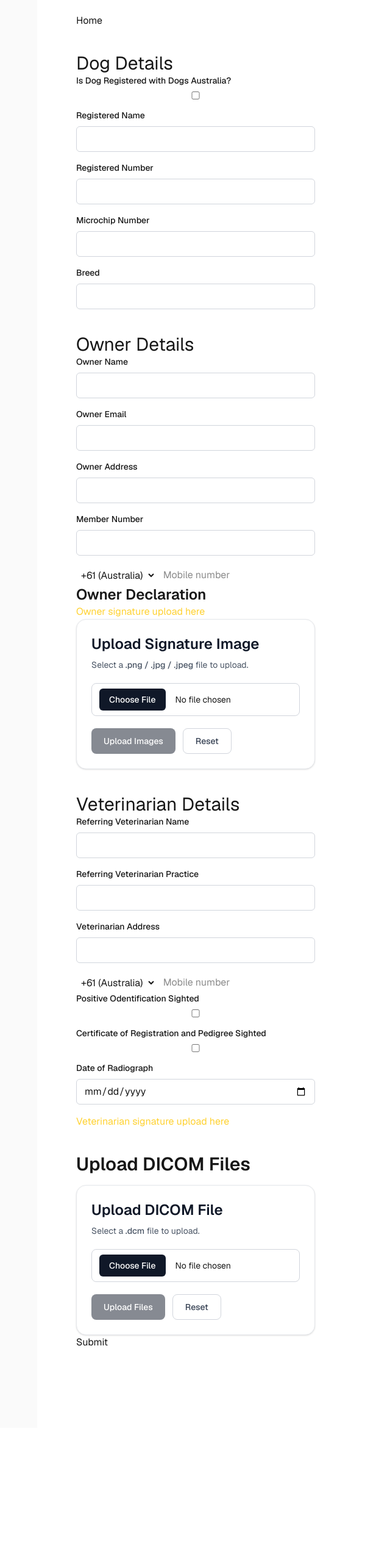
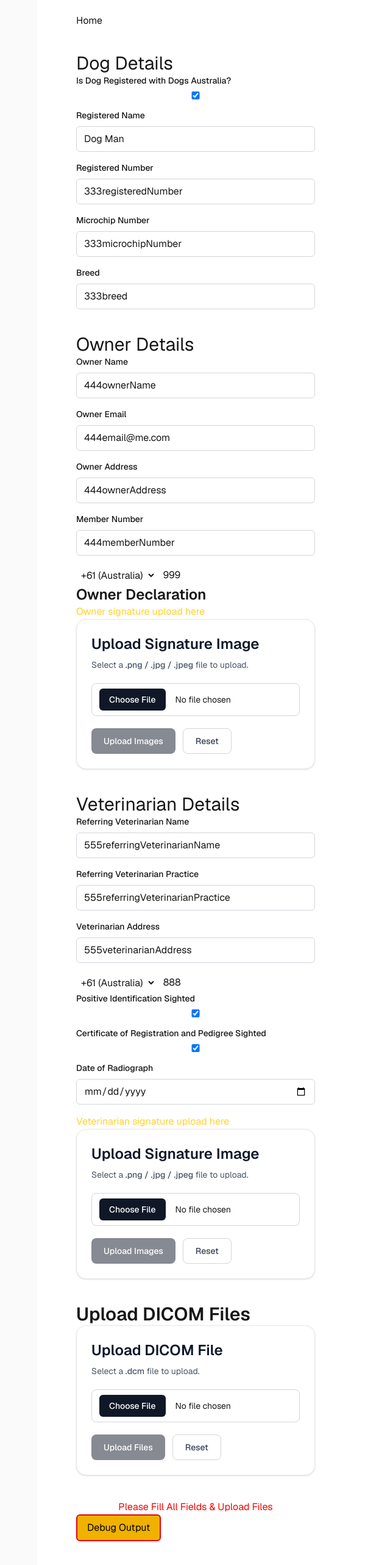
Before and after one commit to CodedBeats/Hayes_Hip_and_Elbow_Scoring, a Next.js app: page /submit in a window 1280 px wide. Shown: the part 106-2672 px from the top of the page at 61% size, without its empty margins (195-835 px from the left). Before the commit the page ends 2447 px from the top, so only its background shows below. Built offline with nearby package versions, Linux system fonts and the light colour scheme; no server answers.

Commit message:
feat: restructured case form to follow a better data submission flow (& added seed data for testing)

```diff
--- a/components/form/CaseForm.tsx
+++ b/components/form/CaseForm.tsx
@@ -1,12 +1,20 @@
 // dependencies
 "use client";
-import { useState } from "react";
+import { useEffect, useRef, useState } from "react";
 import { useRouter } from "next/navigation";
-// components
+// === components ===
+// field
 import { InputField } from "./InputField";
 import { MobileField } from "./MobileField";
+// img and file uploader
 import { FileUploader } from "../upload/FileUploader";
 import { ImageUploader } from "../upload/ImageUploader";
+// btns
+import { StripeCheckoutButton } from "../buttons/StripeCheckoutBtn"
+import { TestLogBtn } from "../buttons/TestLogBtn";
+// util
+import { generateCurrentTime } from "@/util/dateTime";
+import { isNonEmptyString } from "@/util/stringManipulation";
 // type
 import { Case } from "@/types/case";
 
@@ -15,94 +23,100 @@ export const CaseForm = () => {
     // routing
     const router = useRouter();
     // state
+    // const [formData, setFormData] = useState({
+    //     // dog details
+    //     isDogsAustraliaRegistered: false,
+    //     registeredName: "",
+    //     registeredNumber: "",
+    //     microchipNumber: "",
+    //     breed: "",
+
+    //     // owner details
+    //     ownerName: "",
+    //     ownerEmail: "",
+    //     ownerAddress: "",
+    //     memberNumber: "",
+    //     // owner declaration
+    //     ownerTelephoneNumber: "",
+
+    //     // veterinarian details
+    //     referringVeterinarianName: "",
+    //     referringVeterinarianPractice: "",
+    //     veterinarianAddress: "",
+    //     veterinarianPhone: "",
+    //     positiveIdentificationSighted: false,
+    //     certificateOfRegistrationAndPedigreeSighted: false,
+    //     dateOfRadiograph: "",
+    // });
+    // temp data
     const [formData, setFormData] = useState({
         // dog details
-        isDogsAustraliaRegistered: false,
-        registeredName: "",
-        registeredNumber: "",
-        microchipNumber: "",
-        breed: "",
+        isDogsAustraliaRegistered: true,
+        registeredName: "Dog Man",
+        registeredNumber: "333registeredNumber",
+        microchipNumber: "333microchipNumber",
+        breed: "333breed",
 
         // owner details
-        ownerName: "",
-        ownerEmail: "",
-        ownerAddress: "",
-        memberNumber: "",
+        ownerName: "444ownerName",
+        ownerEmail: "444email@me.com",
+        ownerAddress: "444ownerAddress",
+        memberNumber: "444memberNumber",
         // owner declaration
-        ownerTelephoneNumber: "",
+        ownerTelephoneNumber: "0909 999 999",
 
         // veterinarian details
-        referringVeterinarianName: "",
-        referringVeterinarianPractice: "",
-        veterinarianAddress: "",
-        veterinarianPhone: "",
-        positiveOdentificationSighted: false,
-        certificateOfRegistrationAndPedigreeSighted: false,
-        dateOfRadiograph: "",
+        referringVeterinarianName: "555referringVeterinarianName",
+        referringVeterinarianPractice: "555referringVeterinarianPractice",
+        veterinarianAddress: "555veterinarianAddress",
+        veterinarianPhone: "0808 888 888",
+        positiveIdentificationSighted: true,
+        certificateOfRegistrationAndPedigreeSighted: true,
+        dateOfRadiograph: "1st of The Month",
+    });
+    const [uploadRefs, setUploadRefs] = useState({
+        dicomKey: "",
+        ownerSignatureKey: "",
+        vetSignatureKey: "",
     });
     const [isLoading, setIsLoading] = useState(false);
-
+    const [formFilesUploaded, setFormFilesUploaded] = useState(false);
+    // store name for signature folder name with initial state
+    const [initialTimeFolderName, setInitialTimeFolderName] = useState(generateCurrentTime)
 
 
 
     const handleFormSubmit = async (e: React.FormEvent<HTMLFormElement>) => {
         e.preventDefault();
         console.log(formData);
+        console.log(uploadRefs);
         setIsLoading(true);
 
         try {
-            // === upload .dcm file(s) in s3 ===
-            // use date as file name
+            // validate
+            if (
+                !uploadRefs.dicomKey ||
+                !uploadRefs.ownerSignatureKey ||
+                !uploadRefs.vetSignatureKey
+            ) {
+                alert("Please upload all required files.");
+                return;
+            }
 
+            // store formData in loacl storage
+            localStorage.setItem(
+                "caseFormData",
+                JSON.stringify(formData)
+            );
+            // store dicom and signature refs in local storage
+            localStorage.setItem(
+                "uploadRefs",
+                JSON.stringify(uploadRefs)
+            );
 
-            // === upload signature in s3 ===
-            // use date as file name
-
-
-            // === create case in firestore ===
-            // get date
-            const date = Date.now();
-            // create new case data
-            const newCase: Case = {
-                // yes I know I can x = { ...formData } but I'm doing this for clarity during dev
-
-                // case details
-                status: "pendingReview",
-                createdAt: new Date(date),
-                uploadedDICOMFileRef: "xyzzzzzzzzzzz", // ref to .dcm file uploaded on s3
-
-                // dog details
-                isDogsAustraliaRegistered: formData.isDogsAustraliaRegistered,
-                registeredName: formData.registeredName,
-                registeredNumber: formData.registeredNumber,
-                microchipNumber: formData.microchipNumber,
-                breed: formData.breed,
-
-                // owner details
-                ownerName: formData.ownerName,
-                ownerEmail: formData.ownerEmail,
-                ownerAddress: formData.ownerAddress,
-                ownerTelephoneNumber: formData.ownerTelephoneNumber,
-                memberNumber: formData.memberNumber,
-                ownerSignatureRef: "xyzzzzzzzzzzz", // ref to .png/.jpg file uploaded in firebase storage
-
-                // veterinarian details
-                referringVeterinarianName: formData.referringVeterinarianName,
-                referringVeterinarianPractice: formData.referringVeterinarianPractice,
-                veterinarianAddress: formData.veterinarianAddress,
-                veterinarianPhone: formData.veterinarianPhone,
-                positiveOdentificationSighted: formData.positiveOdentificationSighted,
-                certificateOfRegistrationAndPedigreeSighted: formData.certificateOfRegistrationAndPedigreeSighted,
-                dateOfRadiograph: formData.dateOfRadiograph,
-                veterinarianSignatureRef: "xyzzzzzzzzzzz", // ref to .png/.jpg file uploaded in firebase storage
-            }
-            // create document in firestore
-
-
-            // push to success page after all went well
+            // can now proceed to payment
             setIsLoading(false);
-            // router.push("/success");
-
+            setFormFilesUploaded(true)
 
         } catch (err) {
             console.error(err);
@@ -130,7 +144,7 @@ export const CaseForm = () => {
         { name: 'referringVeterinarianPractice', label: 'Referring Veterinarian Practice', type: 'text' },
         { name: 'veterinarianAddress', label: 'Veterinarian Address', type: 'text' },
         { name: 'veterinarianPhone', label: 'Veterinarian Phone', type: 'text' },
-        { name: 'positiveOdentificationSighted', label: 'Positive Odentification Sighted', type: 'checkbox' },
+        { name: 'positiveIdentificationSighted', label: 'Positive Identification Sighted', type: 'checkbox' },
         { name: 'certificateOfRegistrationAndPedigreeSighted', label: 'Certificate of Registration and Pedigree Sighted', type: 'checkbox' },
         { name: 'dateOfRadiograph', label: 'Date of Radiograph', type: 'date' },
     ];
@@ -178,7 +192,15 @@ export const CaseForm = () => {
             <h2 className="text-2xl font-semibold">Owner Declaration</h2>
             <p className="text-amber-300">Owner signature upload here</p>
             {/* === owner's signature === */}
-            <ImageUploader />
+            <ImageUploader
+                folderName={`owner-signatures/${initialTimeFolderName}`}
+                onUploaded={(image) =>
+                    setUploadRefs((prev) => ({
+                        ...prev,
+                        ownerSignatureKey: image.key,
+                    }))
+                }
+            />
 
 
             {/* ======================= */}
@@ -205,20 +227,51 @@ export const CaseForm = () => {
             )}
             {/* === veterinarian's signature === */}
             <p className="text-amber-300">Veterinarian signature upload here</p>
+            <ImageUploader
+                folderName={`vet-signatures/${initialTimeFolderName}`}
+                onUploaded={(image) =>
+                    setUploadRefs((prev) => ({
+                        ...prev,
+                        vetSignatureKey: image.key,
+                    }))
+                }
+            />
 
 
             {/* ======================= */}
             {/* FILE UPLOAD */}
             {/* ======================= */}
-            <section className="space-y-4 mt-10">
-                <h2 className="text-3xl font-semibold">Upload DICOM Files</h2>
+            <h2 className="text-3xl font-semibold mt-10">Upload DICOM Files</h2>
+            <FileUploader
+                onUploaded={(file) =>
+                    setUploadRefs((prev) => ({
+                        ...prev,
+                        dicomKey: file.key,
+                    }))
+                }
+            />
 
-                <FileUploader />
-            </section>
-
-            <button type="submit" disabled={isLoading}>
-                {isLoading ? 'Submitting...' : 'Submit'}
-            </button>
+            <div className="flex flex-col mt-10">
+                <StripeCheckoutButton
+                    disabled={
+                        !isNonEmptyString(uploadRefs.dicomKey) ||
+                        !isNonEmptyString(uploadRefs.ownerSignatureKey) ||
+                        !isNonEmptyString(uploadRefs.vetSignatureKey)
+                    }
+                    text={
+                        isNonEmptyString(uploadRefs.dicomKey) &&
+                        isNonEmptyString(uploadRefs.ownerSignatureKey) &&
+                        isNonEmptyString(uploadRefs.vetSignatureKey)
+                        ?
+                        "Process to Checkout"
+                        :
+                        "Please Fill All Fields & Upload Files"
+                    }
+                />
+            </div>
+            <div>
+                <TestLogBtn data={uploadRefs} />
+            </div>
         </form>
     );
 };
```
